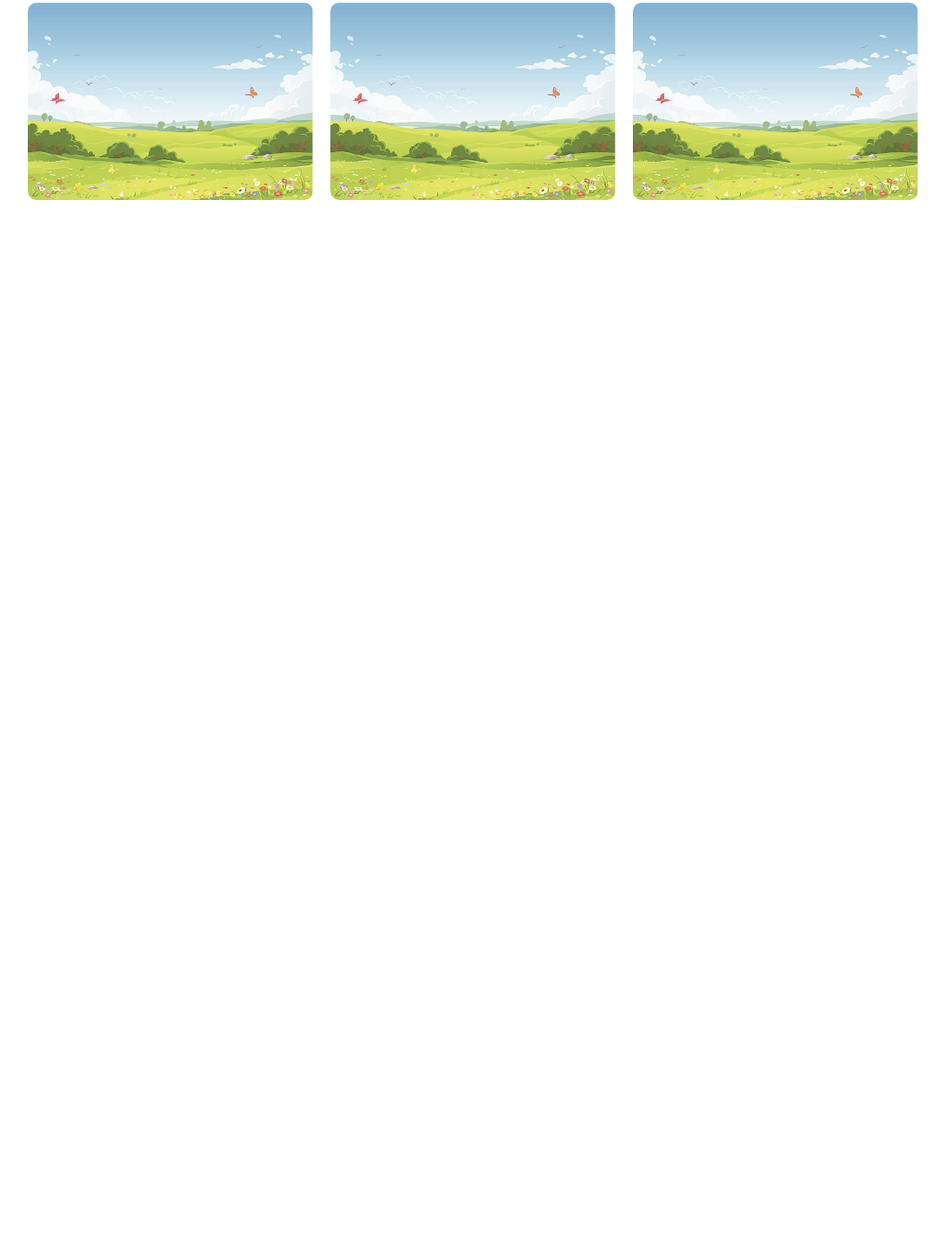
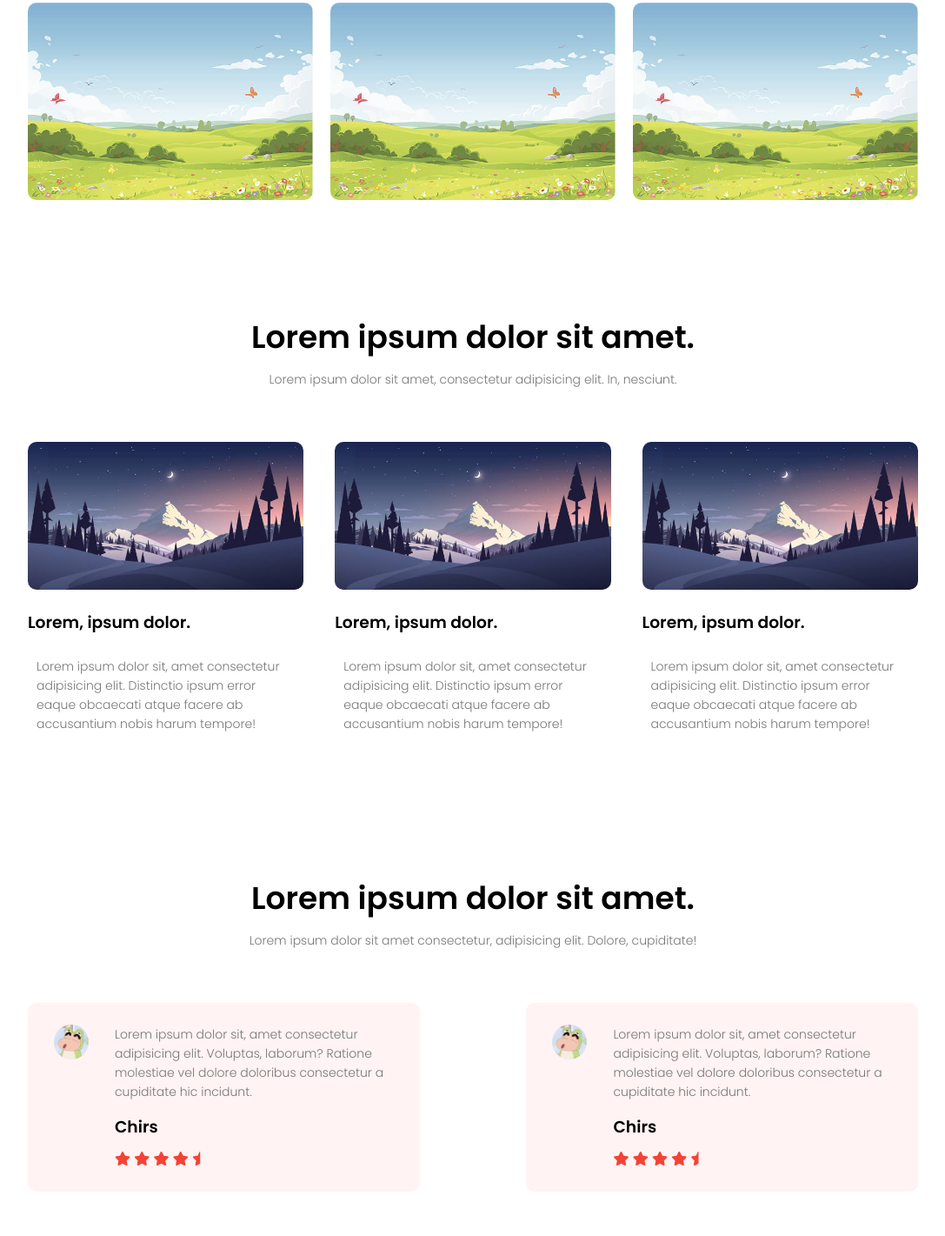
Before and after one commit to a25562001/website, a plain HTML site: page index.html in a window 1280 px wide. Shown: the part 1536-2957 px from the top of the page at 87% size, without its empty margins (96-1183 px from the left). Before the commit the page ends 1796 px from the top, so only its background shows below. Drawn offline with Linux system fonts and the light colour scheme.

Commit message:
new section

```diff
--- a/index.html
+++ b/index.html
@@ -117,6 +117,88 @@
       </div>
     </div>
 
+    <!-- facilities -->
+    <div class="facilities">
+      <h1>Lorem ipsum dolor sit amet.</h1>
+      <p>
+        Lorem ipsum dolor sit amet, consectetur adipisicing elit. In, nesciunt.
+      </p>
+
+      <div class="row">
+        <div class="facilities-col">
+          <img src="images/facilities.jpeg" alt="" />
+          <h3>Lorem, ipsum dolor.</h3>
+          <p>
+            Lorem ipsum dolor sit, amet consectetur adipisicing elit. Distinctio
+            ipsum error eaque obcaecati atque facere ab accusantium nobis harum
+            tempore!
+          </p>
+        </div>
+        <div class="facilities-col">
+          <img src="images/facilities.jpeg" alt="" />
+          <h3>Lorem, ipsum dolor.</h3>
+          <p>
+            Lorem ipsum dolor sit, amet consectetur adipisicing elit. Distinctio
+            ipsum error eaque obcaecati atque facere ab accusantium nobis harum
+            tempore!
+          </p>
+        </div>
+        <div class="facilities-col">
+          <img src="images/facilities.jpeg" alt="" />
+          <h3>Lorem, ipsum dolor.</h3>
+          <p>
+            Lorem ipsum dolor sit, amet consectetur adipisicing elit. Distinctio
+            ipsum error eaque obcaecati atque facere ab accusantium nobis harum
+            tempore!
+          </p>
+        </div>
+      </div>
+    </div>
+
+    <!-- testimonials -->
+    <div class="testimonials">
+      <h1>Lorem ipsum dolor sit amet.</h1>
+      <p>
+        Lorem ipsum dolor sit amet consectetur, adipisicing elit. Dolore,
+        cupiditate!
+      </p>
+
+      <div class="row">
+        <div class="testimonial-col">
+          <img src="images/avatar.jpeg" alt="" />
+          <div>
+            <p>
+              Lorem ipsum dolor sit, amet consectetur adipisicing elit.
+              Voluptas, laborum? Ratione molestiae vel dolore doloribus
+              consectetur a cupiditate hic incidunt.
+            </p>
+            <h3>Chirs</h3>
+            <i class="fas fa-star"></i>
+            <i class="fas fa-star"></i>
+            <i class="fas fa-star"></i>
+            <i class="fas fa-star"></i>
+            <i class="fas fa-star-half"></i>
+          </div>
+        </div>
+        <div class="testimonial-col">
+          <img src="images/avatar.jpeg" alt="" />
+          <div>
+            <p>
+              Lorem ipsum dolor sit, amet consectetur adipisicing elit.
+              Voluptas, laborum? Ratione molestiae vel dolore doloribus
+              consectetur a cupiditate hic incidunt.
+            </p>
+            <h3>Chirs</h3>
+            <i class="fas fa-star"></i>
+            <i class="fas fa-star"></i>
+            <i class="fas fa-star"></i>
+            <i class="fas fa-star"></i>
+            <i class="fas fa-star-half"></i>
+          </div>
+        </div>
+      </div>
+    </div>
+
     <!-- javascript for toggle menu -->
     <script>
       var navLinks = document.getElementById('navLinks');
--- a/style.css
+++ b/style.css
@@ -212,3 +212,70 @@ h3 {
   bottom: 49%;
   opacity: 1;
 }
+
+/* facilities */
+.facilities {
+  width: 80%;
+  margin: auto;
+  text-align: center;
+  padding-top: 100px;
+}
+.facilities-col {
+  flex-basis: 31%;
+  border-radius: 10px;
+  margin-bottom: 5%;
+  text-align: left;
+}
+.facilities-col img {
+  width: 100%;
+  border-radius: 10px;
+}
+facilities-col p {
+  padding: 0;
+}
+.facilities-col h3 {
+  margin-top: 16px;
+  margin-bottom: 15px;
+  text-align: left;
+}
+
+/* testimonials */
+.testimonials {
+  width: 80%;
+  margin: auto;
+  padding-top: 100px;
+  text-align: center;
+}
+.testimonial-col {
+  flex-basis: 44%;
+  border-radius: 10px;
+  margin-bottom: 5%;
+  text-align: left;
+  background: #fff3f3;
+  padding: 25px;
+  cursor: pointer;
+  display: flex;
+}
+.testimonial-col img {
+  height: 40px;
+  margin-left: 5px;
+  margin-right: 30px;
+  border-radius: 50%;
+}
+.testimonial-col p {
+  padding: 0;
+}
+.testimonial-col h3 {
+  margin-top: 15px;
+  text-align: left;
+}
+.testimonial-col .fas {
+  color: #f44336;
+}
+
+@media (max-width: 700px) {
+  .testimonial-col img {
+    margin-left: 0;
+    margin-right: 15px;
+  }
+}
```
Also changed, not shown: images/avatar.jpeg (added), images/facilities.jpeg (added). Lines whose indentation alone changed are shown as unchanged.
